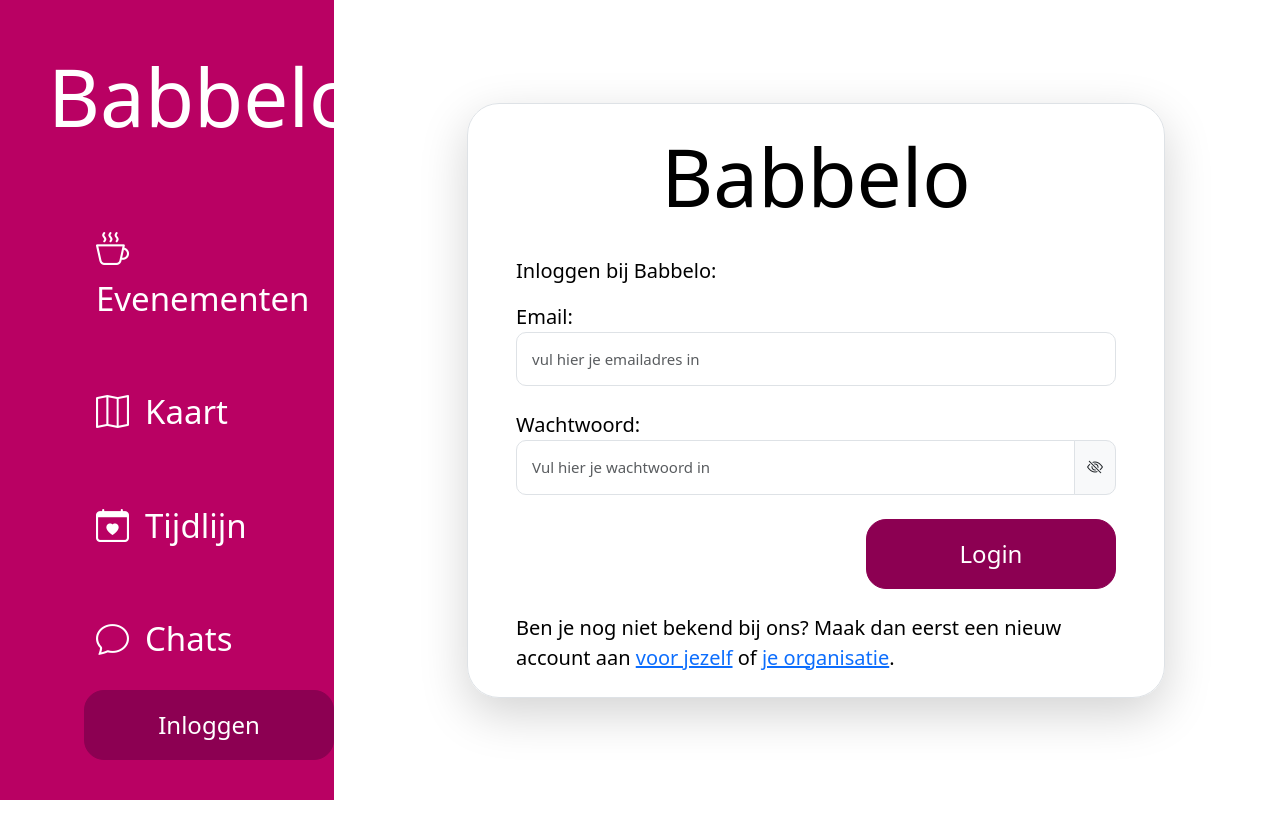
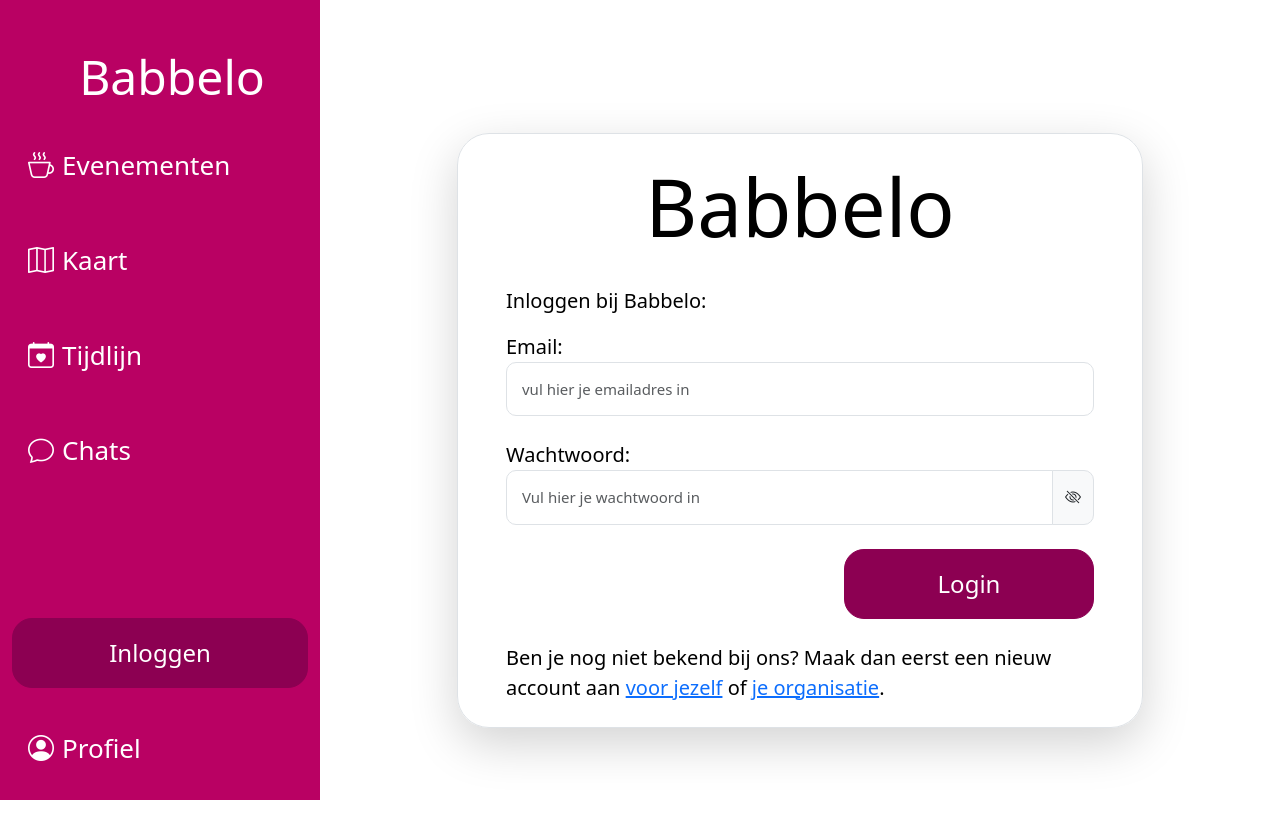
Before and after one commit to WebProgrammingProjectGroup9/Babbelo, a Next.js app: page /inloggen in a window 1280 px wide. Before the commit the page ends 800 px from the top, so only its background shows below. Built offline with nearby package versions, Linux system fonts and the light colour scheme.

Commit message:
fixed sidebar

```diff
--- a/src/components/Layout.js
+++ b/src/components/Layout.js
@@ -1,12 +1,20 @@
 import Sidebar from './Sidebar';
 
 export default function Layout({ children }) {
-    return  (
-        <div className='row flex-column'>
-            <Sidebar />
-            <main className='col-xxl-9 col-xl-8 align-self-end'>
-                {children}
-            </main>
+  return (
+    <div className="container-fluid">
+      <div className="row">
+yy        <div
+          className="d-none d-lg-block col-lg-3 sidebar-layout">
+          <Sidebar />
         </div>
-    )
+
+        <div className="col-12 offset-lg-3 col-lg-9 flex-column">
+          <main className="flex-grow-1">
+            {children}
+          </main>
+        </div>
+      </div>
+    </div>
+  );
 }
--- a/src/components/Sidebar.js
+++ b/src/components/Sidebar.js
@@ -6,49 +6,52 @@ export default function Sidebar() {
   const { isLoggedIn } = useContext(AuthContext);
 
   return (
-    <div className="sidebar col-xxl-3 col-xl-4">
-      <h1 className="m-5">Babbelo</h1>
-      <ul className="nav flex-column">
+    <div className="d-flex flex-column flex-lg-column vh-100 justify-content-between sidebar">
+      <h1 className="d-none d-lg-block pt-5 ms-4 pb-2 text-center">Babbelo</h1>
+
+      <ul className="nav flex-lg-column flex-row justify-content-around w-100 unstyled-list">
         <li className="nav-item">
-          <Link href="/evenementen" className="nav-link active m-3 my-4 ms-5 ps-5">
-            <i className="bi bi-cup-hot pe-3"></i>
-            Evenementen
+          <Link href="/evenementen" className="nav-link mt-3 pb-5">
+            <i className="bi bi-cup-hot pe-2"></i>
+            <span className="d-none d-lg-inline">Evenementen</span>
           </Link>
         </li>
         <li className="nav-item">
-          <Link href="/kaart" className="nav-link active m-3 my-4 ms-5 ps-5">
-            <i className="bi bi-map pe-3"></i>
-            Kaart
+          <Link href="/kaart" className="nav-link pb-5">
+            <i className="bi bi-map pe-2"></i>
+            <span className="d-none d-lg-inline">Kaart</span>
           </Link>
         </li>
         <li className="nav-item">
-          <Link href="/tijdlijn" className="nav-link active m-3 my-4 ms-5 ps-5">
-            <i className="bi bi-calendar-heart pe-3"></i>
-            Tijdlijn
+          <Link href="/tijdlijn" className="nav-link pb-5">
+            <i className="bi bi-calendar-heart pe-2"></i>
+            <span className="d-none d-lg-inline">Tijdlijn</span>
           </Link>
         </li>
         <li className="nav-item">
-          <Link href="/chats" className="nav-link active m-3 my-4 ms-5 ps-5">
-            <i className="bi bi-chat pe-3"></i>
-            Chats
+          <Link href="/chats" className="nav-link pb-5">
+            <i className="bi bi-chat pe-2"></i>
+            <span className="d-none d-lg-inline">Chats</span>
           </Link>
         </li>
-        {isLoggedIn && (
-          <li className="nav-item fixed-bottom position-absolute">
-            <Link href="/profiel" className="nav-link active m-3 my-4 ms-5 ps-5">
-              <i className="bi bi-person-circle pe-3"></i>
-              Profiel
+      </ul>
+
+      <div className="mt-auto mb-3">
+        {!isLoggedIn && (
+          <div className="mb-2">
+            <Link href="/inloggen">
+              <button className="btn btn-secondary w-100">
+                Inloggen
+              </button>
             </Link>
-          </li>
+          </div>
         )}
-      </ul>
-      {!isLoggedIn && (
-        <div className="fixed-bottom position-absolute mb-3 ms-5">
-          <Link href="/inloggen">
-            <button className="btn btn-secondary m3 my-4 ms-5">Inloggen</button>
+          <Link href="/profiel" className=" nav nav-link nav-item mb-2">
+            <i className="bi bi-person-circle pe-2"></i>
+            <span className="d-none d-lg-inline">Profiel</span>
           </Link>
-        </div>
-      )}
+
+      </div>
     </div>
   );
 }
--- a/src/pages/evenementen/index.js
+++ b/src/pages/evenementen/index.js
@@ -120,7 +120,7 @@ export default function evenementen() {
                     className="card-img-top"
                     alt={event.title}
                   />
-                  <div className="card-body bordered shadow">
+                  <div className="card-body  shadow">
                   <h5 className="display-6 text-center border-bottom pb-2">{event.title}</h5>
                   <ul className="list-unstyled">
                       <li className="mb-3 border-bottom pb-1 d-flex justify-content-between">
--- a/src/styles/globals.css
+++ b/src/styles/globals.css
@@ -19,15 +19,110 @@ h2 {
 }
 
 /* Sidebar */
-.sidebar {
+.sidebar-layout {
+  position: fixed;
+  top: 0;
+  left: 0;
+  height: 100vh;
+  overflow-y: auto;
+  width: 25%;
   background-color: #B90163;
+  color: #fff ;
+}
+
+.sidebar-layout h1 {
+  font-size: 60px;
+}
+
+.sidebar-layout .btn {
+  margin-top: 90px;
+  margin-bottom: 25px;
+}
+.sidebar-layout .profile-link {
+  margin-top: 10px;
+}
+
+.sidebar-layout .profile-link:hover {
   color: #fff;
-  height: 100%;
-  width: 27%;
-  padding-right: 0px;
-  position: fixed;
-  z-index: 1000;
 }
+@media (max-width: 1300px) {
+  .sidebar-layout .nav-link {
+    font-size: 26px;
+  }
+
+  .sidebar-layout h1 {
+    font-size: 48px;
+  }
+
+  .sidebar-layout .btn {
+    margin-bottom: 25px;
+  }
+
+  .sidebar-layout .profile-link {
+    margin-bottom: 50px;
+  }
+}
+
+@media (max-width: 1024px) {
+  .sidebar-layout .nav-link {
+    font-size: 27px;
+  }
+
+  .sidebar-layout h1 {
+    font-size: 50px;
+  }
+
+  .sidebar-layout .btn {
+    margin-bottom: 25px;
+  }
+
+  .sidebar-layout .profile-link {
+    margin-bottom: 50px;
+  }
+}
+
+@media (max-width: 768px) {
+  .sidebar-layout .nav-link {
+    font-size: 20px;
+  }
+
+  .sidebar-layout h1 {
+    font-size: 40px;
+  }
+
+  .sidebar-layout .btn {
+    margin-bottom: 20px;
+  }
+
+  .sidebar-layout .profile-link {
+    margin-bottom: 50px;
+  }
+}
+
+@media (max-width: 576px) {
+  .sidebar-layout .nav-link {
+    font-size: 18px;
+  }
+
+  .sidebar-layout h1 {
+    font-size: 35px;
+  }
+
+  .sidebar-layout .btn {
+    margin-bottom: 10px;
+  }
+
+  .sidebar-layout .profile-link {
+    margin-bottom: 50px;
+  }
+}
+
+
+
+.nav-link {
+  color: #fff;
+}
+
 
 .nav-item:hover {
   background-color: #8C0052;
@@ -111,7 +206,7 @@ h2 {
 
 /* Evenementen */
 .evenementen-container {
-  margin-top: 7rem;
+  margin-top: 70px ;
 }
 
 /* Scrollable Row */
@@ -136,9 +231,9 @@ h2 {
 
 .scrollable-row {
   display: flex;
-  flex-wrap: nowrap; /* Blijf alles op één rij */
-  overflow-x: auto; /* Voeg horizontaal scrollen toe */
-  gap: 16px; /* Ruimte tussen kaarten */
+  flex-wrap: nowrap;
+  overflow-x: auto;
+  gap: 16px;
 }
 
 .scrollable-row::-webkit-scrollbar {
```
